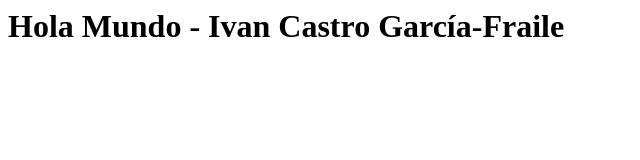
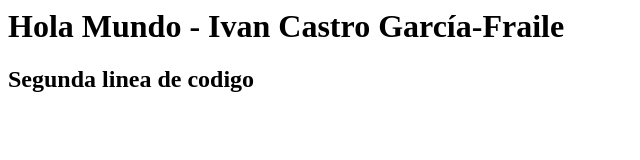
Before and after one commit to ivancg-dev/mi-primer-repo-cloud, a plain HTML site: page index.html in a window 1280 px wide. Shown: the whole page, without its empty margins (0-640 px from the left). Drawn offline with Linux system fonts and the light colour scheme.

Commit message:
Segundo Commit

```diff
--- a/index.html
+++ b/index.html
@@ -1 +1,2 @@
 <h1>Hola Mundo - Ivan Castro García-Fraile</h1>
+<h2>Segunda linea de codigo</h2>
```
